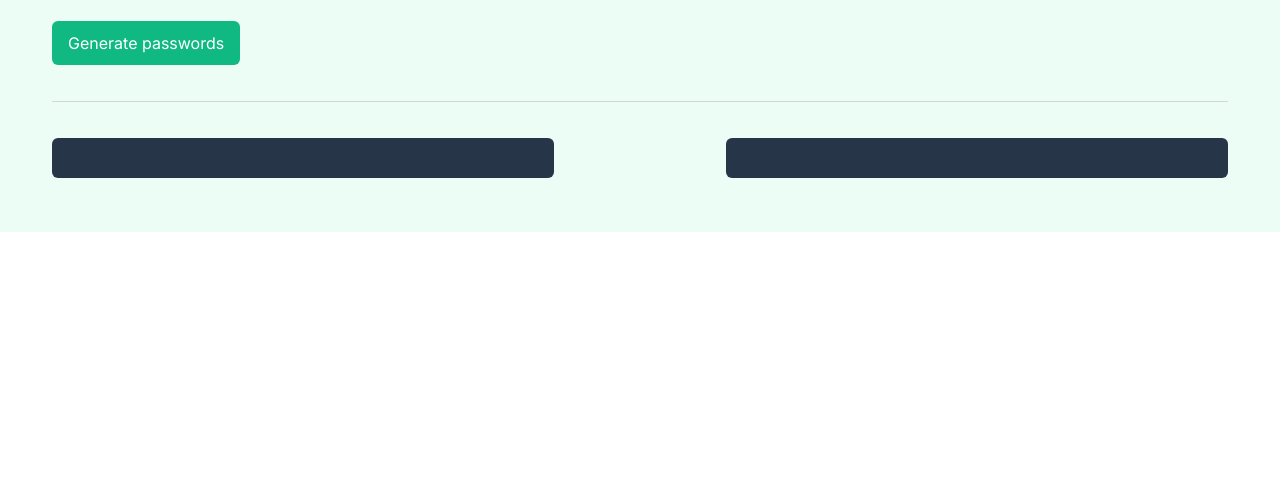
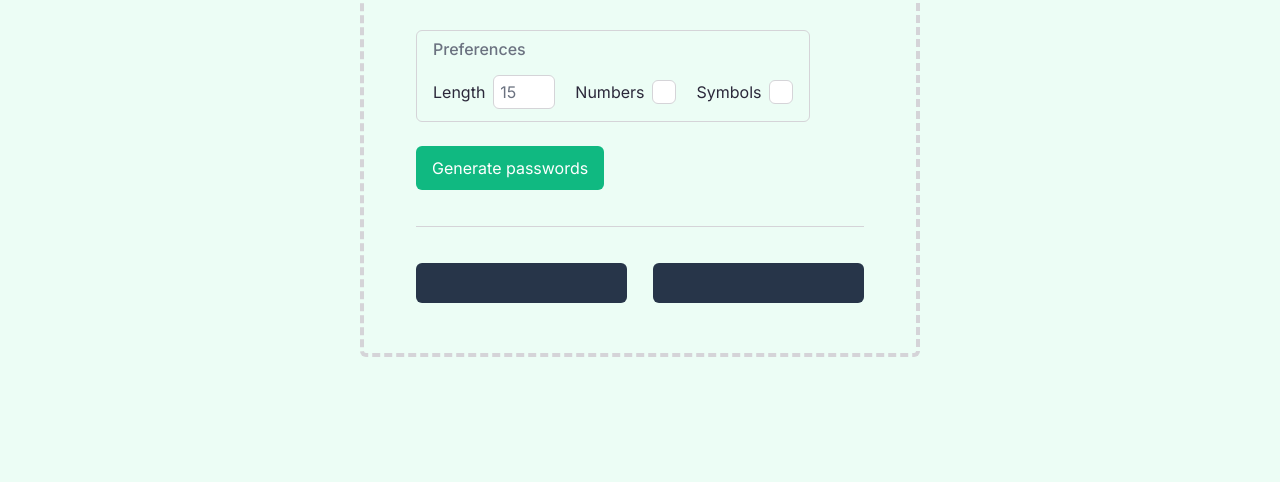
Before and after one commit to MaximusInglorious/random-password-generator-scrimba, a plain HTML site: page index.html in a window 1280 px wide. Shown: the part 318-800 px from the top of the page. Drawn offline with Linux system fonts and the light colour scheme.

Commit message:
Resizing and Centering app UI
- fixed UI size to be as per figma design
- centered app UI in page/screen
- matched theme color to rest of the page/screen
- added border to UI (on hover) for emphasis/demarcation

```diff
--- a/index.css
+++ b/index.css
@@ -10,13 +10,13 @@
 }
 
 .dark-theme {
-  --body-background-color: #1F2937;
+  --body-background-color: #1f2937;
   --primary-color: #10b981;
   --normal-text-color: #d5d4d8;
   --emphasized-text-color: #fff;
-  --line-color: #2F3E53;
+  --line-color: #2f3e53;
   --result-background-color: #273549;
-  --result-text-color: #55F991;
+  --result-text-color: #55f991;
   --input-background-color: #111827;
 }
 
@@ -29,7 +29,19 @@ body {
   font-family: sans-serif;
 }
 
+#outer-container {
+  height: 100vh;
+  display: flex;
+  justify-content: center;
+  align-items: center;
+  background-color: var(--body-background-color);
+  transition: background-color 0.3s ease;
+}
+
 #main-content {
+  max-width: 35rem;
+  width: 100%;
+  box-sizing: border-box;
   display: flex;
   flex-direction: column;
   justify-content: center;
@@ -38,6 +50,14 @@ body {
   background-color: var(--body-background-color);
   transition: background-color 0.3s ease;
   padding: 0 3.25rem;
+  border-radius: 6px;
+  /* border: 1px solid var(--primary-color); */
+  border: 4px dashed var(--line-color);
+  transition: border-color 0.3s ease;
+}
+
+#main-content:hover {
+  border-color: var(--primary-color);
 }
 
 #top-container {
@@ -156,7 +176,10 @@ body {
   color: var(--normal-text-color);
   font-family: "Inter", sans-serif;
   background-color: var(--input-background-color);
-  transition: border-color 0.3s ease, background-color 0.3s ease, color 0.3s ease;
+  transition:
+    border-color 0.3s ease,
+    background-color 0.3s ease,
+    color 0.3s ease;
   width: 3rem;
 }
 
@@ -176,7 +199,9 @@ body {
   border-radius: 6px;
   aspect-ratio: 1 / 1;
   width: 1.5rem;
-  transition: border-color 0.3s ease, background-color 0.3s ease;
+  transition:
+    border-color 0.3s ease,
+    background-color 0.3s ease;
 }
 
 .settings-container input[type="checkbox"]:hover {
--- a/index.html
+++ b/index.html
@@ -12,6 +12,7 @@
     />
   </head>
   <body>
+    <div id="outer-container">
       <div id="main-content">
         <div id="top-container">
           <h1>
@@ -49,6 +50,7 @@
           </div>
         </div>
       </div>
+    </div>
     <script src="index.js"></script>
   </body>
 </html>
```
Lines whose indentation alone changed are shown as unchanged.
